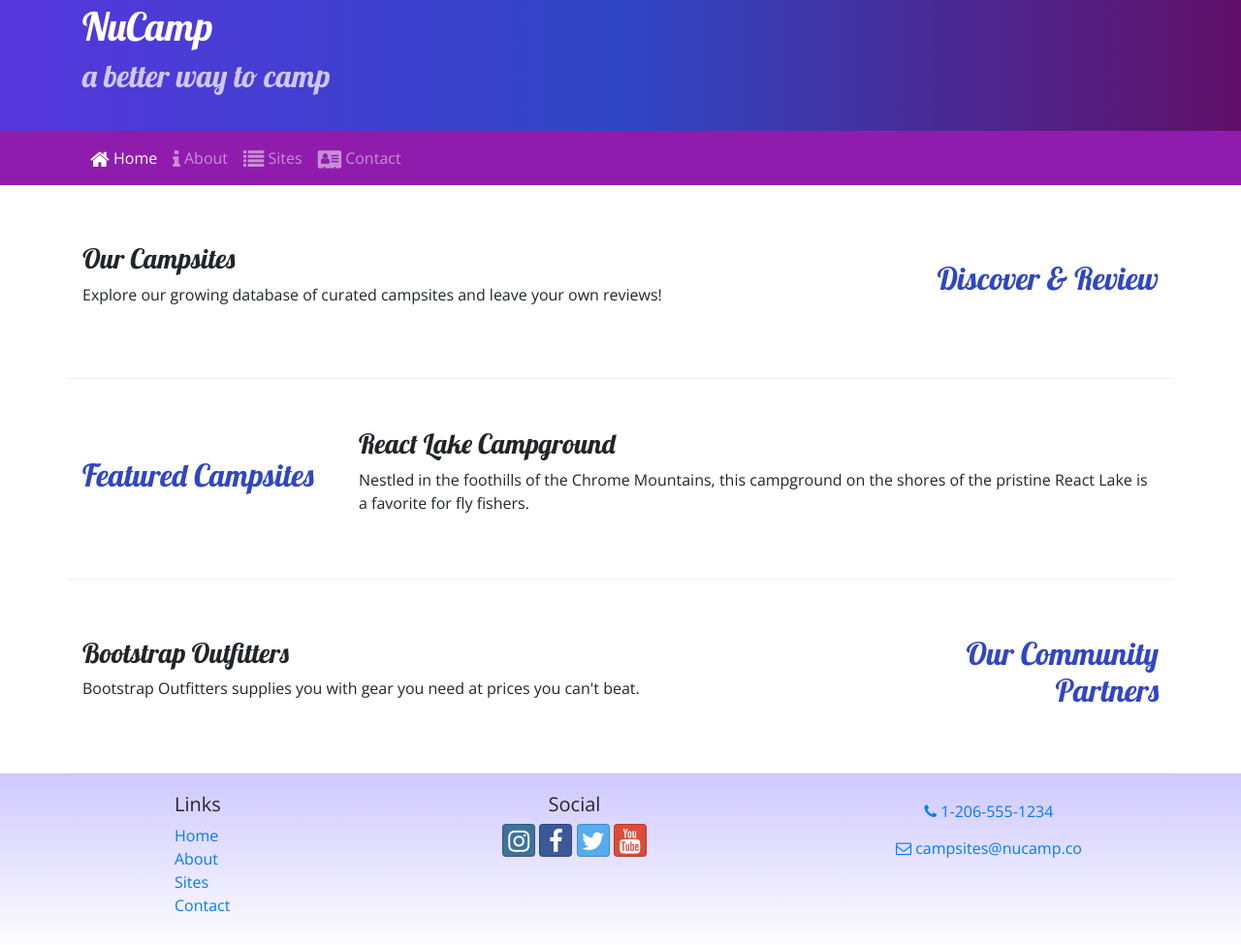
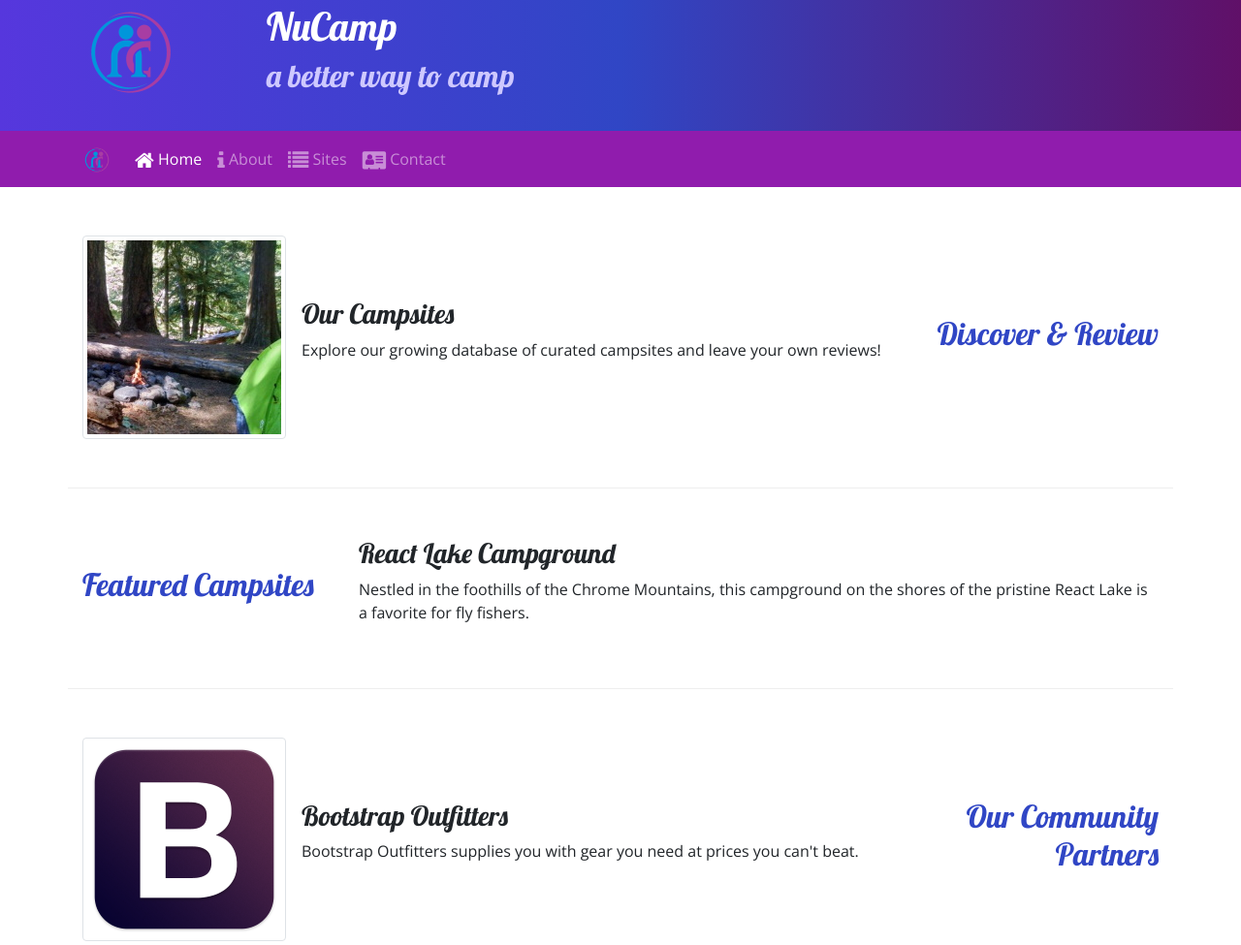
Before and after one commit to spencerrossrobinson/nucamp-campsite, a website: page index.html in a window 1280 px wide. Shown: the part 27-1002 px from the top of the page at 97% size. Drawn offline with nearby package versions, Linux system fonts and the light colour scheme.

Commit message:
Images and Media

```diff
--- a/index.html
+++ b/index.html
@@ -32,6 +32,9 @@
     <header class="jumbotron jumbotron-fluid">
       <div class="container">
         <div class="row">
+          <div class="col-sm-3 col-md-2 col-4 align-self-center">
+            <img src="img/logo.png" class="img-fluid" />
+          </div>
           <div class="col">
             <h1>NuCamp</h1>
             <h2>a better way to camp</h2>
@@ -41,8 +44,11 @@
     </header>
     <nav class="navbar navbar-expand-sm navbar-dark sticky-top">
       <div class="container">
+        <a href="#" class="navbar-brand">
+          <img src="img/logo.png" height="30" width="30" />
+        </a>
         <button
-          class="navbar-toggler ml-auto"
+          class="navbar-toggler"
           type="button"
           data-toggle="collapse"
           data-target="#nucampNavbar"
@@ -81,11 +87,20 @@
           <h2 class="text-sm-right">Discover & Review</h2>
         </div>
         <div class="col">
+          <div class="media">
+            <img
+              src="img/breadcrumb-trail-thumb.jpg"
+              alt="Breadcrumb Trail thumbnail"
+              class="d-flex mr-3 img-thumbnail"
+            />
+            <div class="media-body align-self-center">
               <h3>Our Campsites</h3>
               <p class="d-none d-sm-block">
-            Explore our growing database of curated campsites and leave your own
-            reviews!
+                Explore our growing database of curated campsites and leave your
+                own reviews!
               </p>
+            </div>
+          </div>
         </div>
       </div>
 
@@ -107,11 +122,20 @@
           <h2 class="text-sm-right">Our Community Partners</h2>
         </div>
         <div class="col">
+          <div class="media">
+            <img
+              src="img/bootstrap-thumb.png"
+              alt="Bootstrap Outfitters"
+              class="d-flex mr-3 img-thumbnail"
+            />
+            <div class="media-body align-self-center">
               <h3>Bootstrap Outfitters</h3>
               <p class="d-none d-sm-block">
-            Bootstrap Outfitters supplies you with gear you need at prices you
-            can't beat.
+                Bootstrap Outfitters supplies you with gear you need at prices
+                you can't beat.
               </p>
+            </div>
+          </div>
         </div>
       </div>
     </div>
```
Also changed, not shown: aboutus.html (+9 -1 lines), contactus.html (+9 -1 lines), img/bootstrap-thumb.png (added), img/breadcrumb-trail-thumb.jpg (added), img/breadcrumb-trail.jpg (added), img/chrome-river-thumb.jpg (added), img/chrome-river.jpg (added), img/logo.png (added), img/react-lake-thumb.jpg (added), img/react-lake.jpg (added), 1 other file. Lines whose indentation alone changed are shown as unchanged.
